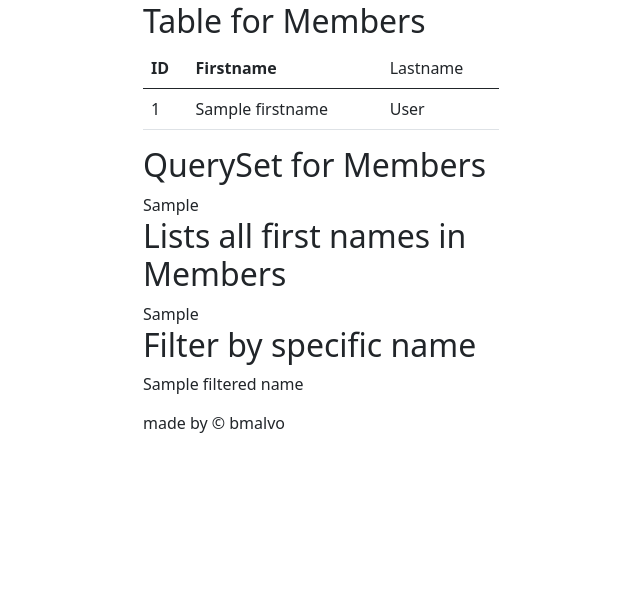
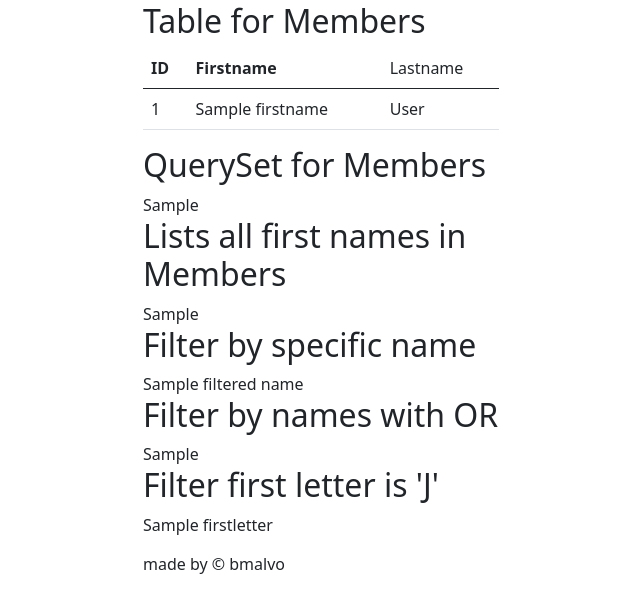
Before and after one commit to bmalvo/tennis_club-w3schools, a Python web app: template members/templates/template.html in a window 1280 px wide. Shown: the part 54-667 px from the top of the page, without its empty margins (319-959 px from the left). Run offline with Jinja, Linux system fonts and the light colour scheme; the template is opened without the code that fills it: most values are stand-ins (such as "Sample title", 1, 10 or a date in 2020); some libraries are stand-ins or nearby versions.

Commit message:
queryset filter

```diff
--- a/members/templates/template.html
+++ b/members/templates/template.html
@@ -25,5 +25,9 @@
       {{ first_names }}
 <h2>Filter by specific name</h2>
       {{ filtered_name }}
+<h2>Filter by names with OR</h2>
+      {{ filter_with_or }}
+<h2>Filter first letter is 'J'</h2>
+      {{ firstletter }}
       {% include 'footer.html' %}
 {% endblock %}
--- a/members/views.py
+++ b/members/views.py
@@ -27,11 +27,15 @@ def testing(request):
     all_values = Member.objects.all().values()
     first_names = Member.objects.values_list('firstname')
     filtered_name = Member.objects.filter(firstname='Makary').values()
+    filter_with_or = Member.objects.filter(firstname='Makary').values()|Member.objects.filter(firstname= 'Fukushima').values()
+    firstletter = Member.objects.filter(firstname__startswith = 'J').values()
     template = loader.get_template('template.html')
     context = {
         'mymembers': mydata,
         'all_values': all_values,
         'first_names': first_names,
         'filtered_name':filtered_name,
+        'filter_with_or': filter_with_or,
+        'firstletter': firstletter,
     }
     return HttpResponse(template.render(context, request))
```
